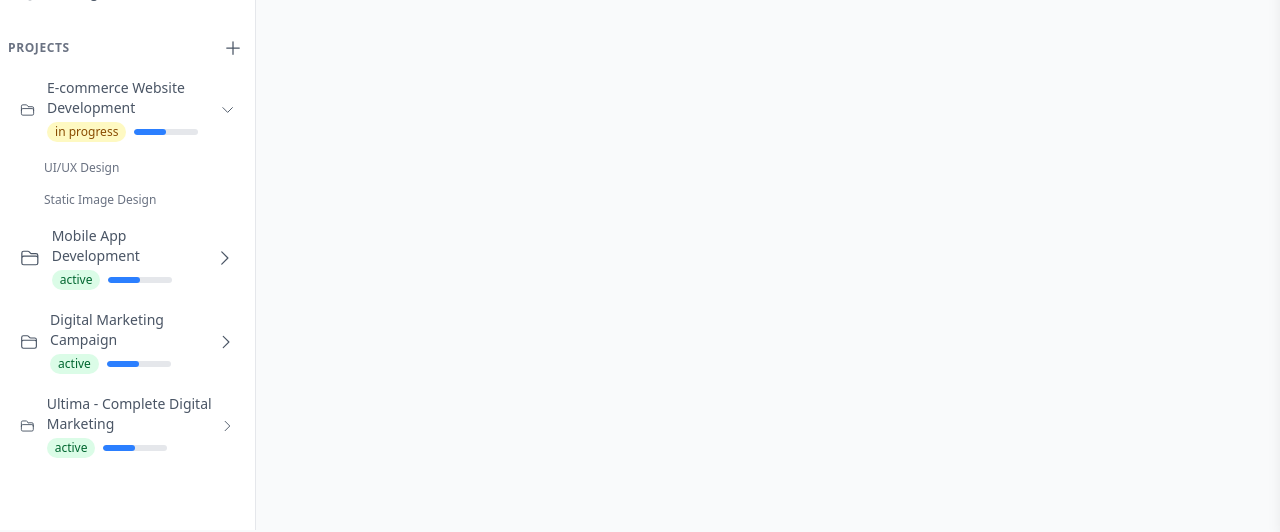
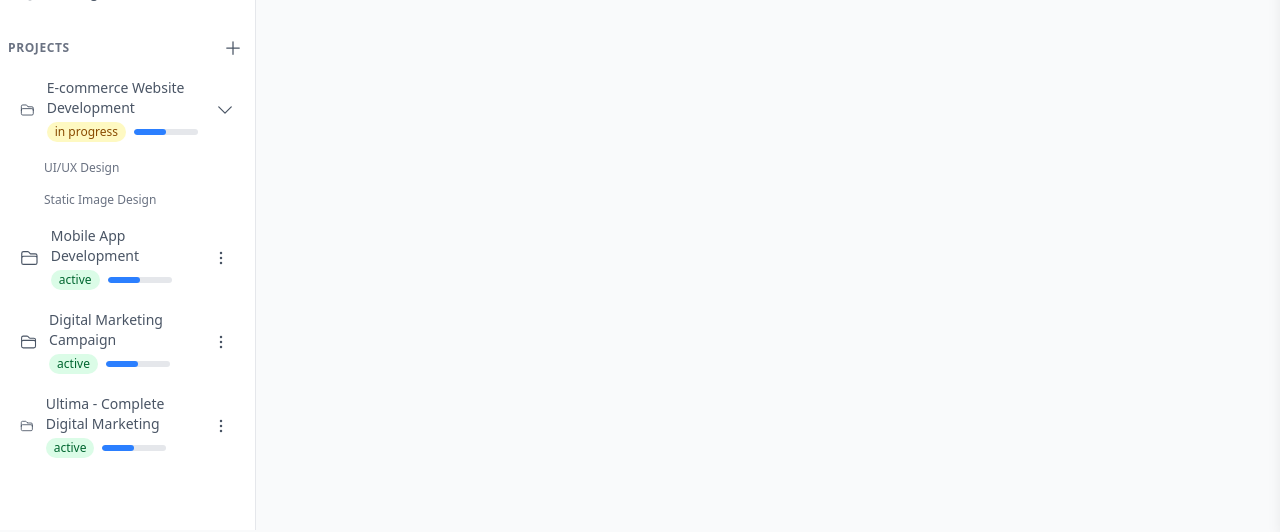
Before and after one commit to einfoengine/alhisab, a Next.js app in the folder frontend/: page /chess/1/1 in a window 1280 px wide. Shown: the part 270-802 px from the top of the page. Built offline with nearby package versions, Linux system fonts and the light colour scheme.

Commit message:
ChessSidebar in progress

```diff
--- a/frontend/src/components/ChessSidebar.tsx
+++ b/frontend/src/components/ChessSidebar.tsx
@@ -13,6 +13,7 @@ import {
   Cog6ToothIcon,
   PlusIcon,
   FolderIcon,
+  EllipsisVerticalIcon,
 } from '@heroicons/react/24/outline';
 import projectsData from '@/data/projects.json';
 import servicesData from '@/data/services.json';
@@ -40,6 +41,7 @@ const getServiceFromId = (serviceId: string) => {
 const ChessSidebar: React.FC<ChessSidebarProps> = ({ collapsed, setCollapsed }) => {
   const pathname = usePathname() || '';
   const [expandedProjects, setExpandedProjects] = useState<string[]>(['proj_001']);
+  const [openMenuId, setOpenMenuId] = useState<string | null>(null);
 
   const toggleProject = (projectId: string) => {
     setExpandedProjects(prev =>
@@ -145,7 +147,7 @@ const ChessSidebar: React.FC<ChessSidebarProps> = ({ collapsed, setCollapsed })
 
           <div className="space-y-1">
             {projectsData.projects.map((project) => (
-              <div key={project.id}>
+              <div key={project.id} className="relative">
                 <button
                   onClick={() => toggleProject(project.id)}
                   className={`w-full flex items-center justify-between px-3 py-2 text-sm font-medium rounded-lg transition-colors ${
@@ -174,13 +176,47 @@ const ChessSidebar: React.FC<ChessSidebarProps> = ({ collapsed, setCollapsed })
                     )}
                   </div>
                   {!collapsed && (
-                    expandedProjects.includes(project.id) ? (
-                      <ChevronDownIcon className="w-5 h-5" />
-                    ) : (
-                      <ChevronRightIcon className="w-5 h-5" />
-                    )
+                    <div className="flex items-center">
+                      {expandedProjects.includes(project.id) ? (
+                        <ChevronDownIcon className="w-5 h-5" />
+                      ) : (
+                        <button
+                          onClick={(e) => {
+                            e.stopPropagation();
+                            setOpenMenuId(openMenuId === project.id ? null : project.id);
+                          }}
+                          className="p-1 rounded-full hover:bg-gray-200"
+                        >
+                          <EllipsisVerticalIcon className="w-5 h-5" />
+                        </button>
+                      )}
+                    </div>
                   )}
                 </button>
+
+                {openMenuId === project.id && !collapsed && (
+                  <div
+                    className="absolute right-0 mt-1 w-48 bg-white rounded-md shadow-lg z-20 border border-gray-200"
+                    onMouseLeave={() => setOpenMenuId(null)}
+                  >
+                    <ul className="py-1">
+                      <li>
+                        <button className="w-full text-left px-4 py-2 text-sm text-gray-700 hover:bg-gray-100">
+                          Add new service
+                        </button>
+                      </li>
+                      <li>
+                        <Link
+                          href={`/business-desk/projects/${project.id}`}
+                          className="block w-full text-left px-4 py-2 text-sm text-gray-700 hover:bg-gray-100"
+                          onClick={(e) => e.stopPropagation()}
+                        >
+                          Project overview
+                        </Link>
+                      </li>
+                    </ul>
+                  </div>
+                )}
 
                 {/* Project Services */}
                 {expandedProjects.includes(project.id) && !collapsed && (
```
